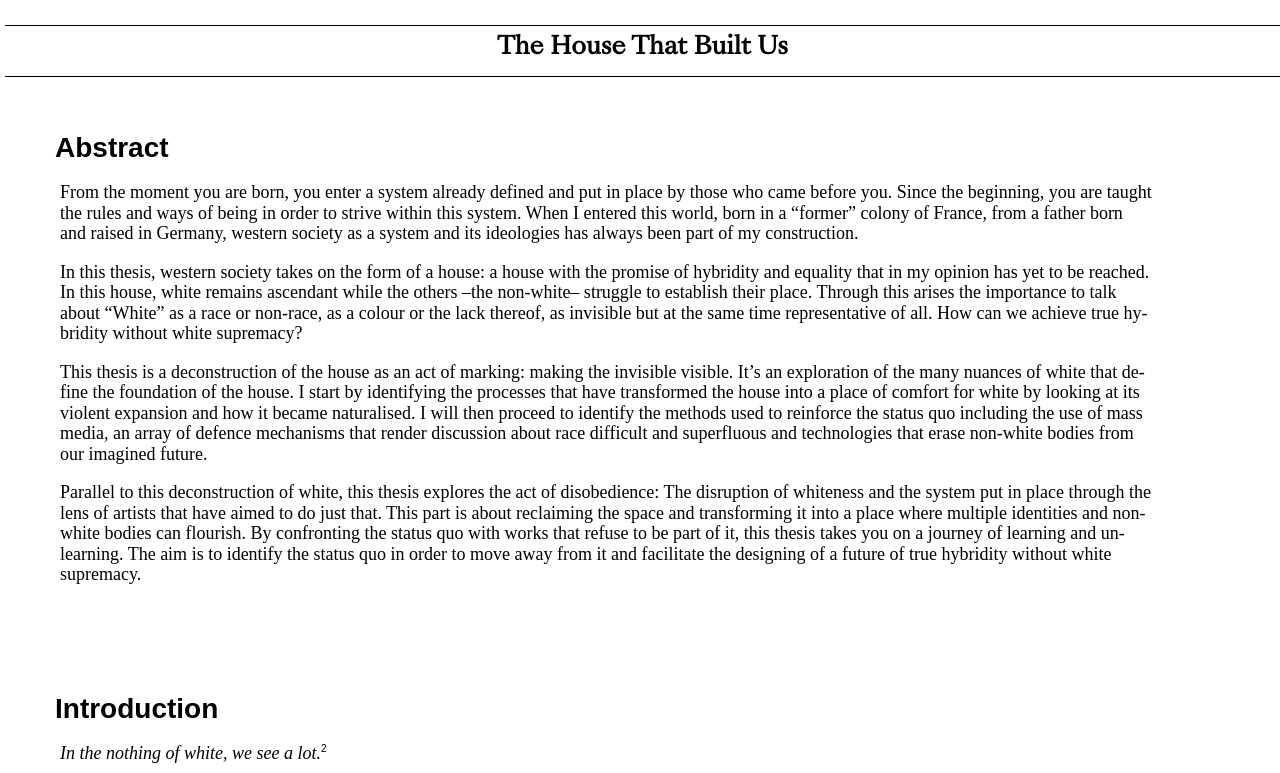
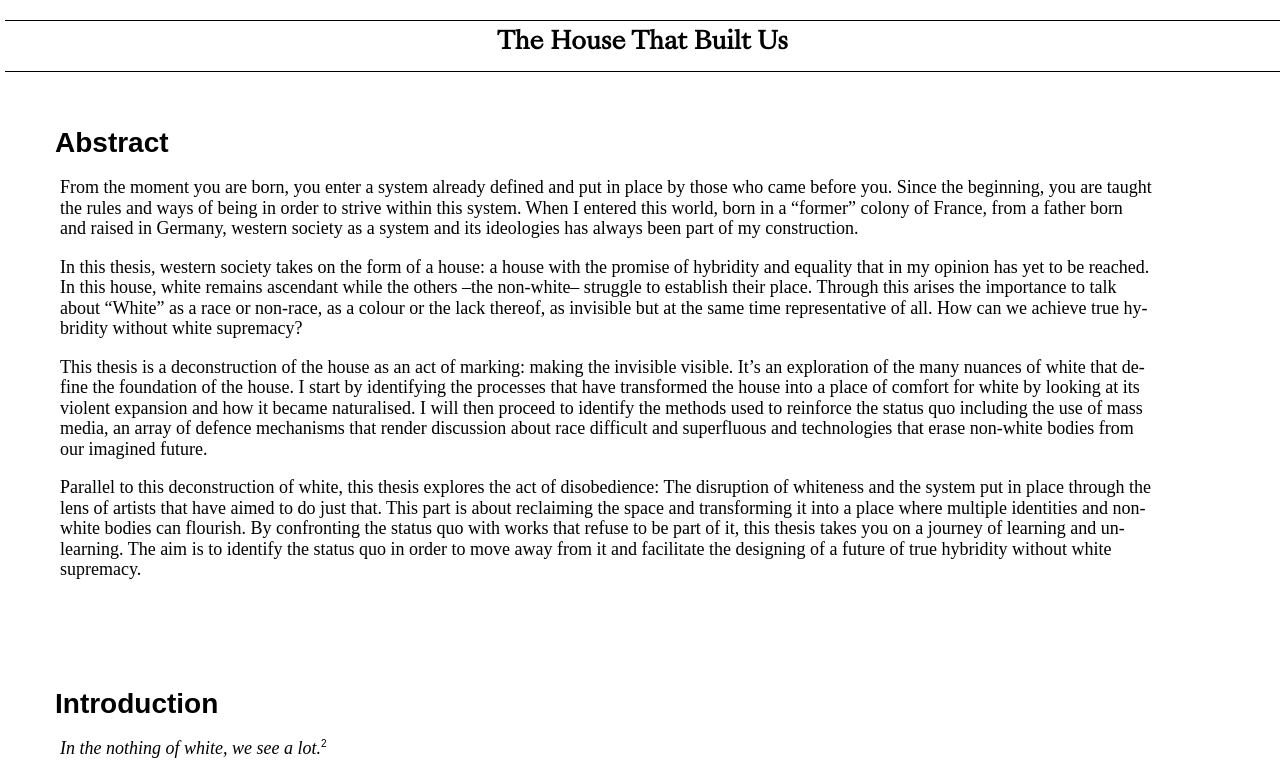
Before and after one commit to kabk/go-theses-21-anke-sondi, a plain HTML site: page old.html in a window 1280 px wide. Shown: the top 773 px of the page. Drawn offline with nearby package versions, Linux system fonts and the light colour scheme; a web font is replaced by a local one.

Commit message:
Update style.css

```diff
--- a/style.css
+++ b/style.css
@@ -272,7 +272,7 @@ body {
 
 
 #header {
-  padding-top:5px;
+  /* padding-top:5px; */
   padding-left:5px;
   /* position: -webkit-sticky; */
   position: sticky;
```
